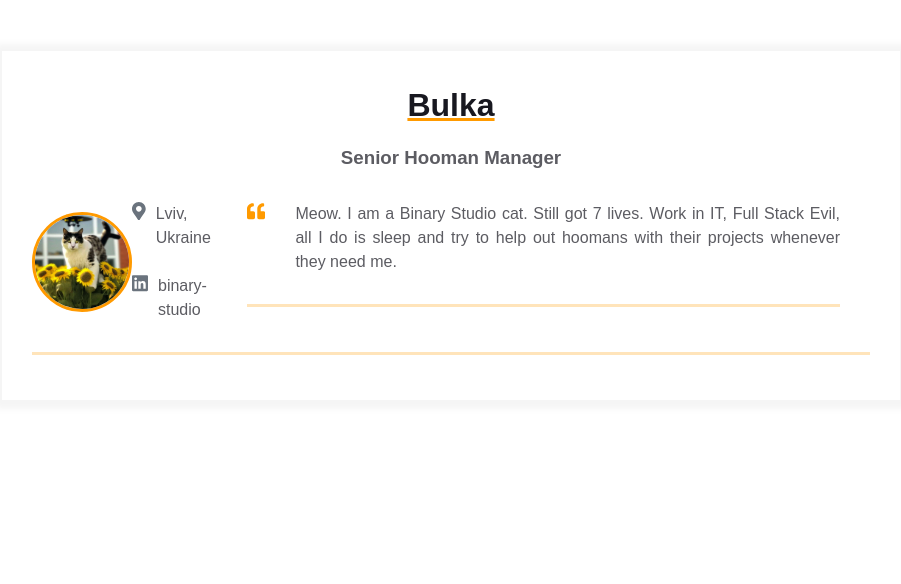
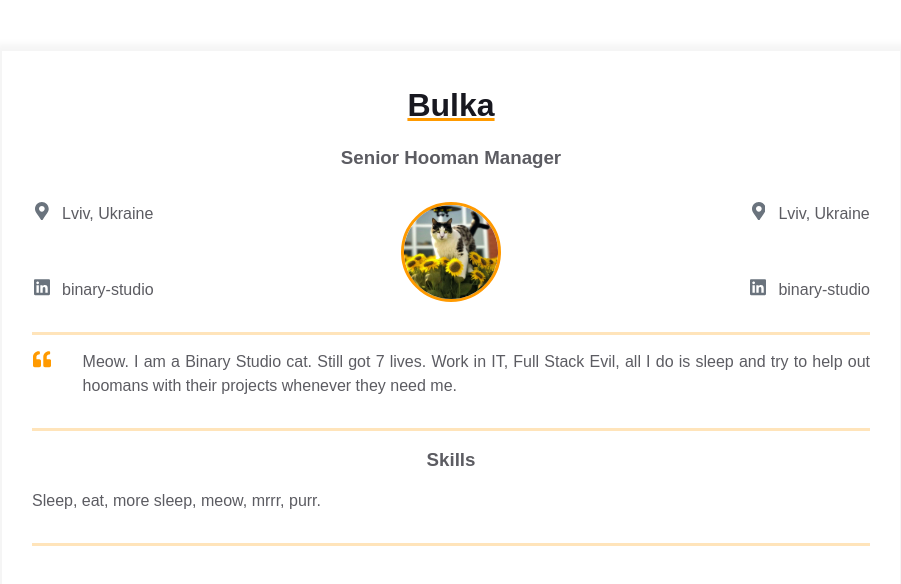
Before and after one commit to dcorzofernandez/homepage, a plain HTML site: page index.html in a window 1280 px wide. Shown: the whole page, without its empty margins (189-1090 px from the left). Drawn offline with Linux system fonts and the light colour scheme.

Commit message:
Added Skills section and modified order of primary information to fit the sample

```diff
--- a/index.html
+++ b/index.html
@@ -15,6 +15,38 @@
             <h3 class="contact-info__sub-header">Senior Hooman Manager</h3>
 
             <div class="contact_info_container fh">
+
+              <div class="contact-info__block">
+                <a href="" rel="author" class="contact-info__item">
+                  <div class="contact-info__item-icon-wrapper">
+                    <svg class="contact-info__item-icon" xmlns="http://www.w3.org/2000/svg" viewBox="0 0 384 512">
+                      <path
+                        d="M172.268 501.67C26.97 291.031 0 269.413 0 192 0 85.961 85.961 0
+                        192 0s192 85.961 192 192c0 77.413-26.97 99.031-172.268 309.67-9.535
+                        13.774-29.93 13.773-39.464 0zM192 272c44.183 0 80-35.817
+                        80-80s-35.817-80-80-80-80 35.817-80 80 35.817 80 80 80z"
+                      ></path>
+                    </svg>
+                  </div>
+                  <span>Lviv, Ukraine</span>
+                </a>
+                <a href="https://ua.linkedin.com/company/binary-studio_241166" rel="author" class="contact-info__item">
+                  <div class="contact-info__item-icon-wrapper">
+                    <svg class="contact-info__item-icon" xmlns="http://www.w3.org/2000/svg" viewBox="0 0 448 512">
+                      <path
+                        d="M416 32H31.9C14.3 32 0 46.5 0 64.3v383.4C0 465.5 14.3 480 31.9
+                        480H416c17.6 0 32-14.5 32-32.3V64.3c0-17.8-14.4-32.3-32-32.3zM135.4
+                        416H69V202.2h66.5V416zm-33.2-243c-21.3 0-38.5-17.3-38.5-38.5S80.9
+                        96 102.2 96c21.2 0 38.5 17.3 38.5 38.5 0 21.3-17.2 38.5-38.5
+                        38.5zm282.1 243h-66.4V312c0-24.8-.5-56.7-34.5-56.7-34.6 0-39.9
+                        27-39.9 54.9V416h-66.4V202.2h63.7v29.2h.9c8.9-16.8 30.6-34.5
+                        62.9-34.5 67.2 0 79.7 44.3 79.7 101.9V416z"
+                      ></path>
+                    </svg>
+                  </div>
+                  <span>binary-studio</span>
+                </a>
+              </div>
 
               <div class="contact-info__block contact-info__block--center">
                 <img class="contact-info__avatar" src="assets/bulka.jpg" alt="Bulka" />
@@ -51,6 +83,13 @@
                   <span>binary-studio</span>
                 </a>
               </div>
+
+            </div>
+          </div>
+
+
+        </div>
+
         <div class="container">
           <div class="resume__block">
             <div class="intro">
@@ -71,6 +110,12 @@
             </div>
           </div>
         </div>
+
+        <div class="container">
+          <div class="resume__block">
+            <div class="skills">
+              <h3 class="skills__header">Skills</h3>
+              <p class="skills__text">Sleep, eat, more sleep, meow, mrrr, purr.</p>
             </div>
           </div>
         </div>
```
Lines whose indentation alone changed are shown as unchanged.
